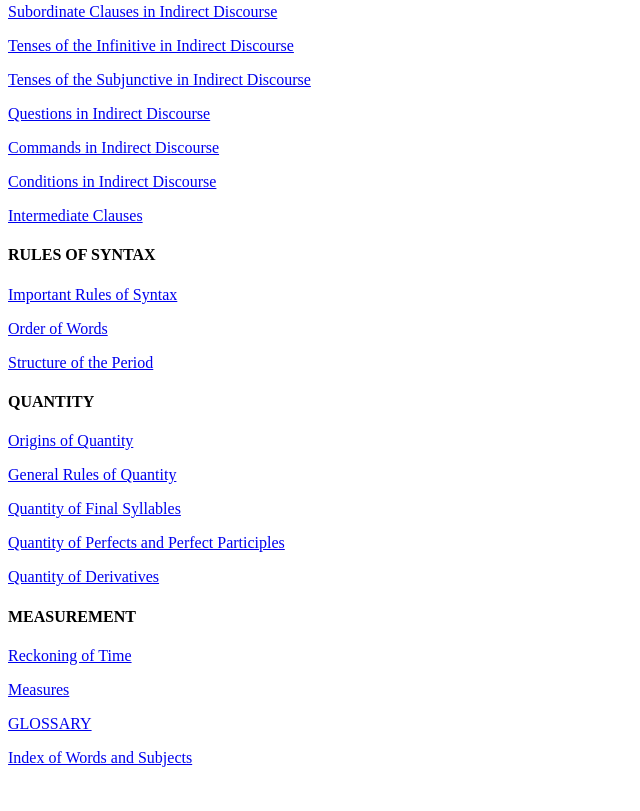
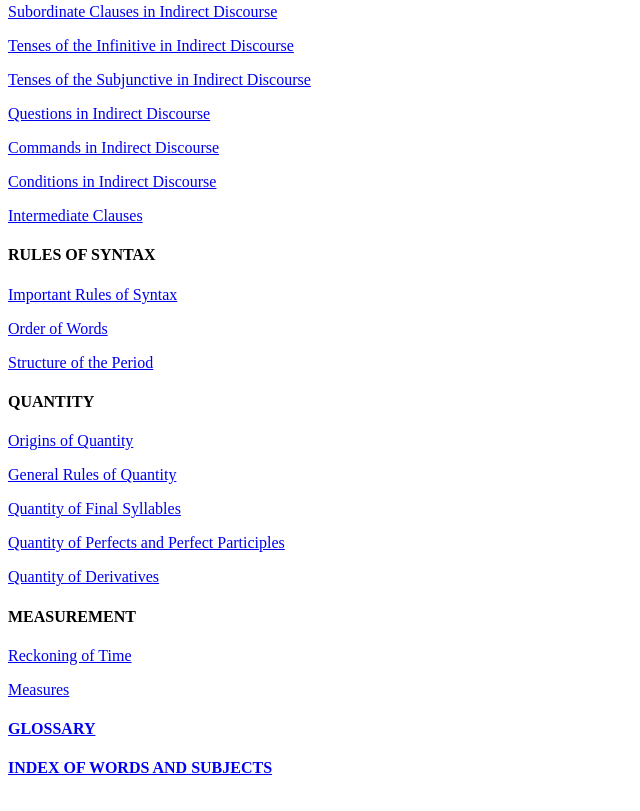
Before and after one commit to alpheios-project/grammar-allen-greenough, a website: page index.htm in a window 1280 px wide. Shown: the part 9466-10277 px from the top of the page, without its empty margins (0-640 px from the left). Drawn offline with Linux system fonts and the light colour scheme.

Commit message:
fix toc link and grammar/index styles

```diff
--- a/index.htm
+++ b/index.htm
@@ -272,7 +272,7 @@
       <a href="conj3.htm#sect6">Stems</a>
     </p>
     <p>
-      <a href="conj3.htm#sect7">Verb Endings</a>
+      <a href="conj4.htm#sect7">Verb Endings</a>
     </p>
     <p>
       <a href="conj5.htm#sect8">The Present System</a>
@@ -836,12 +836,12 @@
     <p>
       <a href="measurement.htm#sect2">Measures</a>
     </p>
-      <p>
+    <h4>
       <a href="glossary.htm">GLOSSARY</a>
-    </p>
-       <p>
-      <a href="fullindex.htm">Index of Words and Subjects</a>
-    </p>
+    </h4>
+    <h4>
+      <a href="fullindex.htm">INDEX OF WORDS AND SUBJECTS</a>
+    </h4>
     <p>&nbsp;</p>
   </div>
   <p>&nbsp;</p>
```
